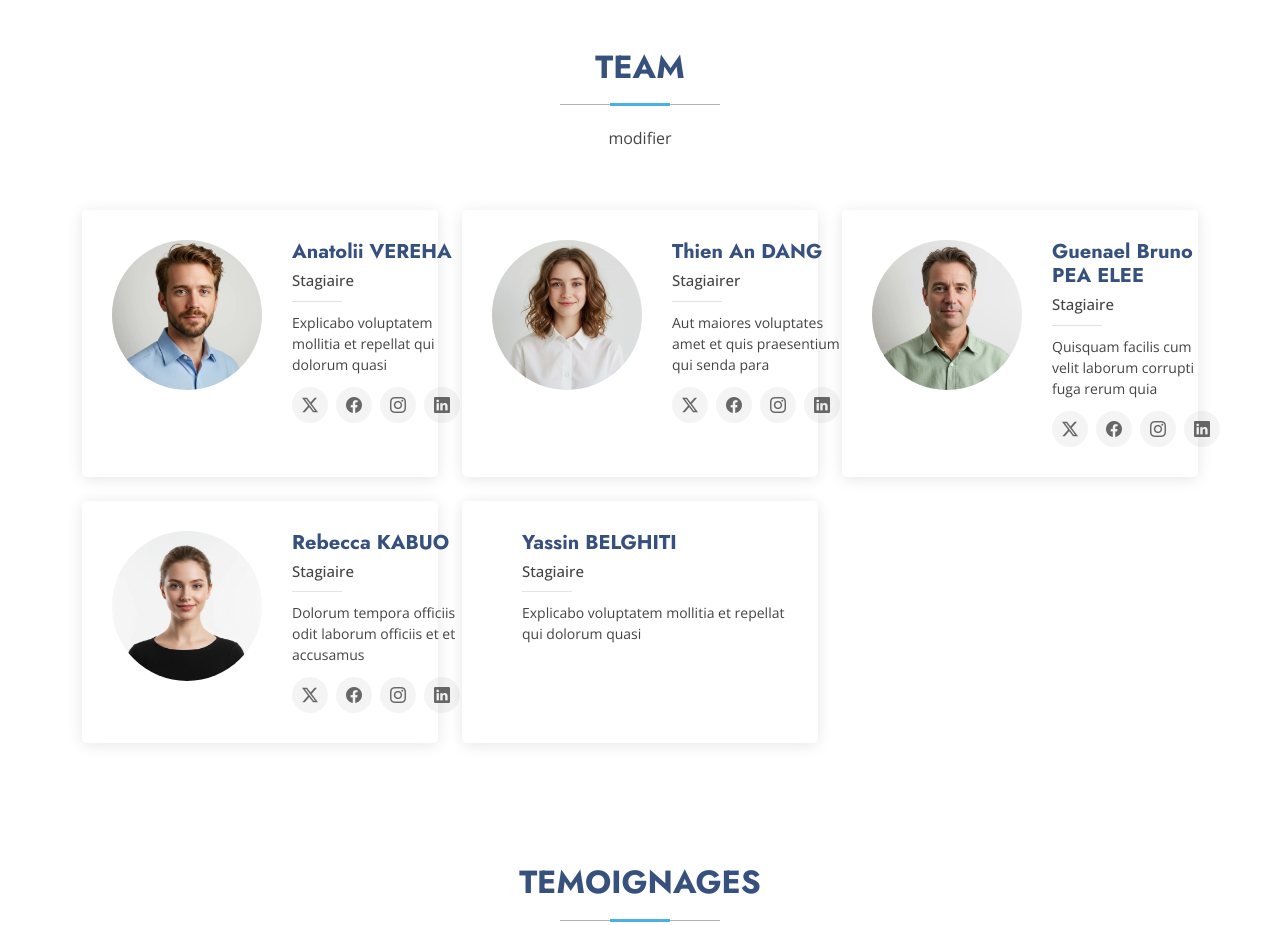
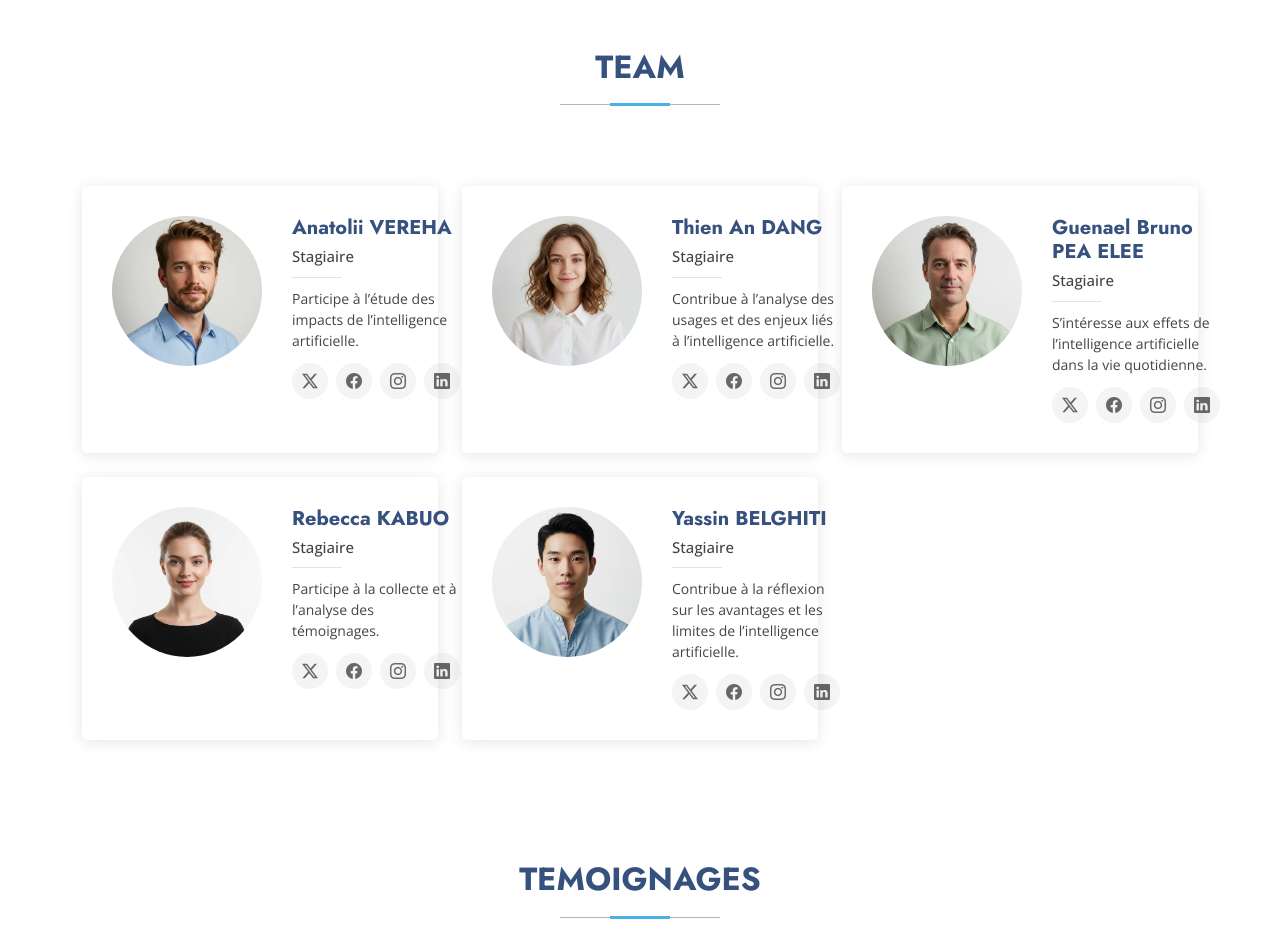
Before and after one commit to bywinsty/IA-PER, a plain HTML site: page index.html in a window 1280 px wide. Shown: the part 3480-4405 px from the top of the page. Drawn offline with nearby package versions, Linux system fonts and the light colour scheme.

Commit message:
Update Team section content

```diff
--- a/index.html
+++ b/index.html
@@ -383,7 +383,6 @@
       <!-- Section Title -->
       <div class="container section-title" data-aos="fade-up">
         <h2>Team</h2>
-        <p>modifier </p>
       </div><!-- End Section Title -->
 
       <div class="container">
@@ -396,7 +395,7 @@
               <div class="member-info">
                 <h4>Anatolii VEREHA </h4>
                 <span>Stagiaire</span>
-                <p>Explicabo voluptatem mollitia et repellat qui dolorum quasi</p>
+                <p>Participe à l’étude des impacts de l’intelligence artificielle.</p>
                 <div class="social">
                   <a href=""><i class="bi bi-twitter-x"></i></a>
                   <a href=""><i class="bi bi-facebook"></i></a>
@@ -412,8 +411,8 @@
               <div class="pic"><img src="assets/img/person/person-f-8.webp" class="img-fluid" alt=""></div>
               <div class="member-info">
                 <h4>Thien An DANG</h4>
-                <span>Stagiairer</span>
-                <p>Aut maiores voluptates amet et quis praesentium qui senda para</p>
+                <span>Stagiaire</span>
+                <p>Contribue à l’analyse des usages et des enjeux liés à l’intelligence artificielle.</p>
                 <div class="social">
                   <a href=""><i class="bi bi-twitter-x"></i></a>
                   <a href=""><i class="bi bi-facebook"></i></a>
@@ -430,7 +429,7 @@
               <div class="member-info">
                 <h4>Guenael Bruno PEA ELEE</h4>
                 <span>Stagiaire</span>
-                <p>Quisquam facilis cum velit laborum corrupti fuga rerum quia</p>
+                <p>S’intéresse aux effets de l’intelligence artificielle dans la vie quotidienne.</p>
                 <div class="social">
                   <a href=""><i class="bi bi-twitter-x"></i></a>
                   <a href=""><i class="bi bi-facebook"></i></a>
@@ -447,7 +446,7 @@
               <div class="member-info">
                 <h4>Rebecca KABUO</h4>
                 <span>Stagiaire</span>
-                <p>Dolorum tempora officiis odit laborum officiis et et accusamus</p>
+                <p>Participe à la collecte et à l’analyse des témoignages.</p>
                 <div class="social">
                   <a href=""><i class="bi bi-twitter-x"></i></a>
                   <a href=""><i class="bi bi-facebook"></i></a>
@@ -460,11 +459,17 @@
 
           <div class="col-lg-4" data-aos="fade-up" data-aos-delay="500">
             <div class="team-member d-flex align-items-start">
+              <div class="pic"><img src="assets/img/person/person-m-13.webp" class="img-fluid" alt="Yassin BELGHITI"></div>
               <div class="member-info">
                 <h4>Yassin BELGHITI</h4>
                 <span>Stagiaire</span>
-                <p>Explicabo voluptatem mollitia et repellat qui dolorum quasi</p>
-
+                <p>Contribue à la réflexion sur les avantages et les limites de l’intelligence artificielle.</p>
+                <div class="social" aria-label="Réseaux sociaux de Yassin BELGHITI">
+                  <a href="" aria-label="X"><i class="bi bi-twitter-x" aria-hidden="true"></i></a>
+                  <a href="" aria-label="Facebook"><i class="bi bi-facebook" aria-hidden="true"></i></a>
+                  <a href="" aria-label="Instagram"><i class="bi bi-instagram" aria-hidden="true"></i></a>
+                  <a href="" aria-label="LinkedIn"><i class="bi bi-linkedin" aria-hidden="true"></i></a>
+                </div>
               </div>
             </div>
           </div><!-- End Team Member -->
```
